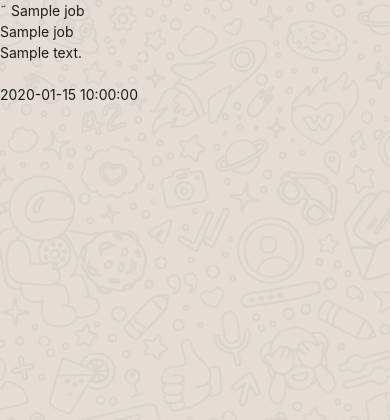
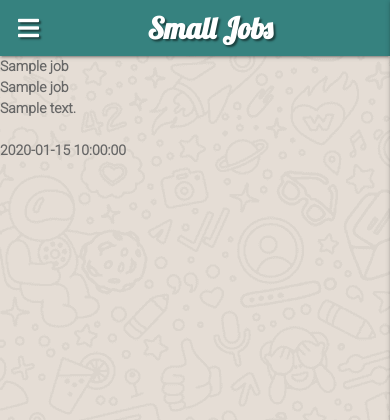
Before and after one commit to mickmccann/MS3-Small-Jobs, a Flask app: page / in a window 390 px wide. Shown: the top 420 px of the page. Run offline with Flask 2, Linux system fonts and the light colour scheme; a database or web service that is not in the repository returns one stand-in record (values such as "Sample title"); some libraries are stand-ins or nearby versions.

Commit message:
Added Materialize navbar and mobile side nav

```diff
--- a/static/css/style.css
+++ b/static/css/style.css
@@ -1,3 +1,28 @@
+@import url('https://fonts.googleapis.com/css2?family=Lobster&family=Roboto:ital,wght@0,100;0,300;1,100;1,300&display=swap');
+
+
+/* site colors */
+.dark-green {
+    background-color: #36827F;
+}
+
+.text-shadow {
+    text-shadow: 2px 2px 2px rgba(0, 0, 0, 0.5);
+}
+
 body {
         background-image: url("../images/background_img.png");
+        font-family: Roboto;
+        font-weight: bold;
+        color: #666666;
 }
+
+.brand-logo {
+    font-family: Lobster;
+    margin-left: 15px;
+}
+
+.hide-on-med-and-down {
+    font-family: Roboto;
+    font-weight: 300;
+}
--- a/static/script/js/script.js
+++ b/static/script/js/script.js
@@ -0,0 +1,5 @@
+/* jQuery for MaterializeCSS initialization */
+
+$(document).ready(function () {
+    $(".sidenav").sidenav({edge: "right"});
+});
--- a/templates/base.html
+++ b/templates/base.html
@@ -1,19 +1,59 @@
 <!DOCTYPE html>
 <html lang="en">
+
 <head>
     <meta charset="UTF-8">
     <meta name="viewport" content="width=device-width, initial-scale=1.0">
     <link rel="stylesheet" href="https://cdnjs.cloudflare.com/ajax/libs/font-awesome/5.15.3/css/all.min.css"
-        integrity="sha512-iBBXm8fW90+nuLcSKlbmrPcLa0OT92xO1BIsZ+ywDWZCvqsWgccV3gFoRBv0z+8dLJgyAHIhR35VZc2oM/gI1w==" crossorigin="anonymous" type="text/css"/>
-    <link rel="stylesheet" href="https://cdnjs.cloudflare.com/ajax/libs/materialize/1.0.0/css/materialize.min.css" type="text/css">
+        integrity="sha512-iBBXm8fW90+nuLcSKlbmrPcLa0OT92xO1BIsZ+ywDWZCvqsWgccV3gFoRBv0z+8dLJgyAHIhR35VZc2oM/gI1w=="
+        crossorigin="anonymous" type="text/css" />
+    <link rel="stylesheet" href="https://cdnjs.cloudflare.com/ajax/libs/materialize/1.0.0/css/materialize.min.css"
+        type="text/css">
     <link rel="stylesheet" href="{{ url_for('static', filename='css/style.css') }}" type="text/css">
     {% block styles %}
     {% endblock %}
-˜    <title>Small Jobs</title>
+    <title>Small Jobs</title>
 </head>
+
 <body>
-        {% block content %}
-        {% endblock %}
+
+    <header>
+        <!-- top navbar -->
+        <nav class="nav-extended text-shadow dark-green">
+            <div class="nav-wrapper">
+                <a href="{{ url_for('get_jobs') }}" class="brand-logo">Small Jobs</a>
+                <a href="#" data-target="mobile-demo" class="sidenav-trigger"><i class="fas fa-bars"></i></a>
+                <ul class="right hide-on-med-and-down">
+                    <li><a href="{{ url_for('get_jobs') }}">Home</a></li>
+                    <li><a href="#">Profile</a></li>
+                    <li><a href="#">New Jobs</a></li>
+                    <li><a href="#">Manage Jobs</a></li>
+                    <li><a href="#">Login</a></li>
+                    <li><a href="#">Log Out</a></li>
+                    <li><a href="#">Register</a></li>
+                </ul>
+            </div>
+        </nav>
+
+        <!-- mobile sidenav -->
+        <ul class="sidenav" id="mobile-demo">
+            <li>
+                <h4 class="center-align light-blue-text text-darken-4">Small Jobs</h4>
+            </li>
+            <li><a href="{{ url_for('get_jobs') }}">Home</a></li>
+            <li><a href="#">Profile</a></li>
+            <li><a href="#">New Jobs</a></li>
+            <li><a href="#">Manage Jobs</a></li>
+            <li><a href="#">Login</a></li>
+            <li><a href="#">Log Out</a></li>
+            <li><a href="#">Register</a></li>
+        </ul>
+    </header>
+
+    {% block content %}
+    {% endblock %}
+
+    <!-- scripts -->
     <script src="https://code.jquery.com/jquery-3.6.0.min.js"
         integrity="sha256-/xUj+3OJU5yExlq6GSYGSHk7tPXikynS7ogEvDej/m4=" crossorigin="anonymous"></script>
     <script src="https://cdnjs.cloudflare.com/ajax/libs/materialize/1.0.0/js/materialize.min.js"></script>
@@ -21,4 +61,5 @@
     {% block scripts %}
     {% endblock %}
 </body>
+
 </html>
```
